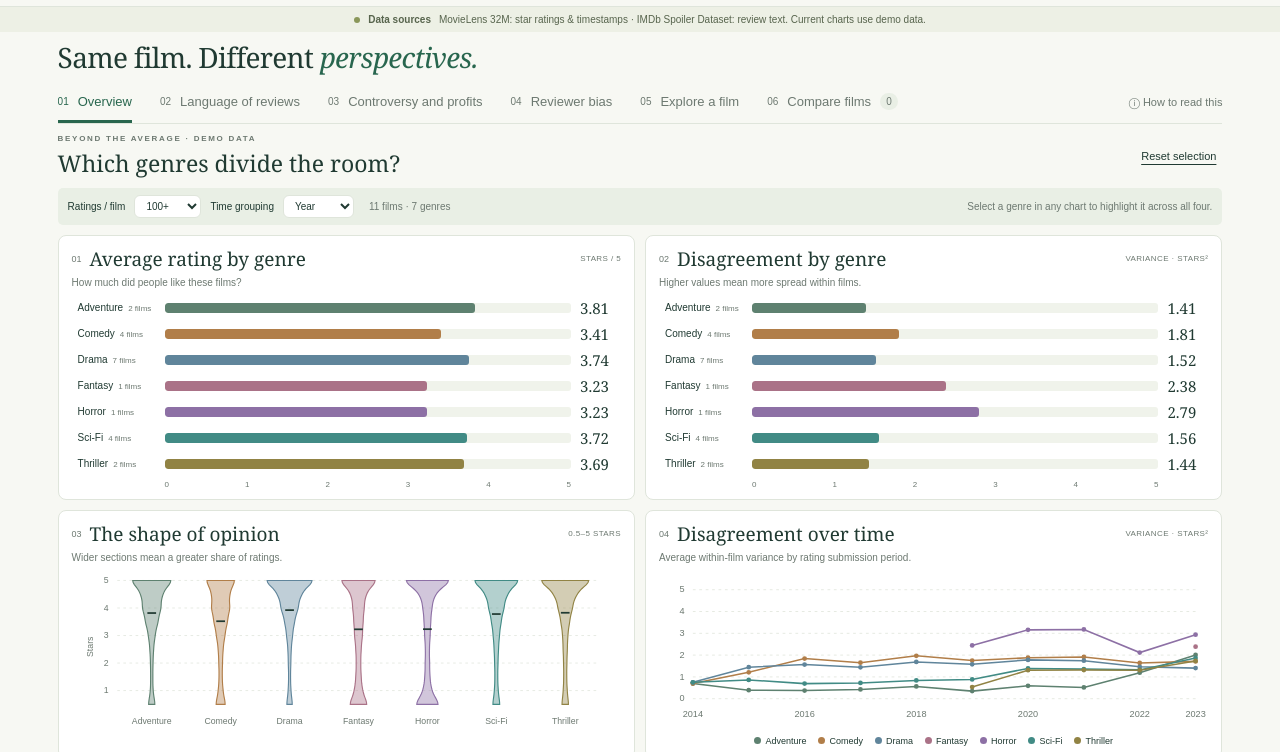
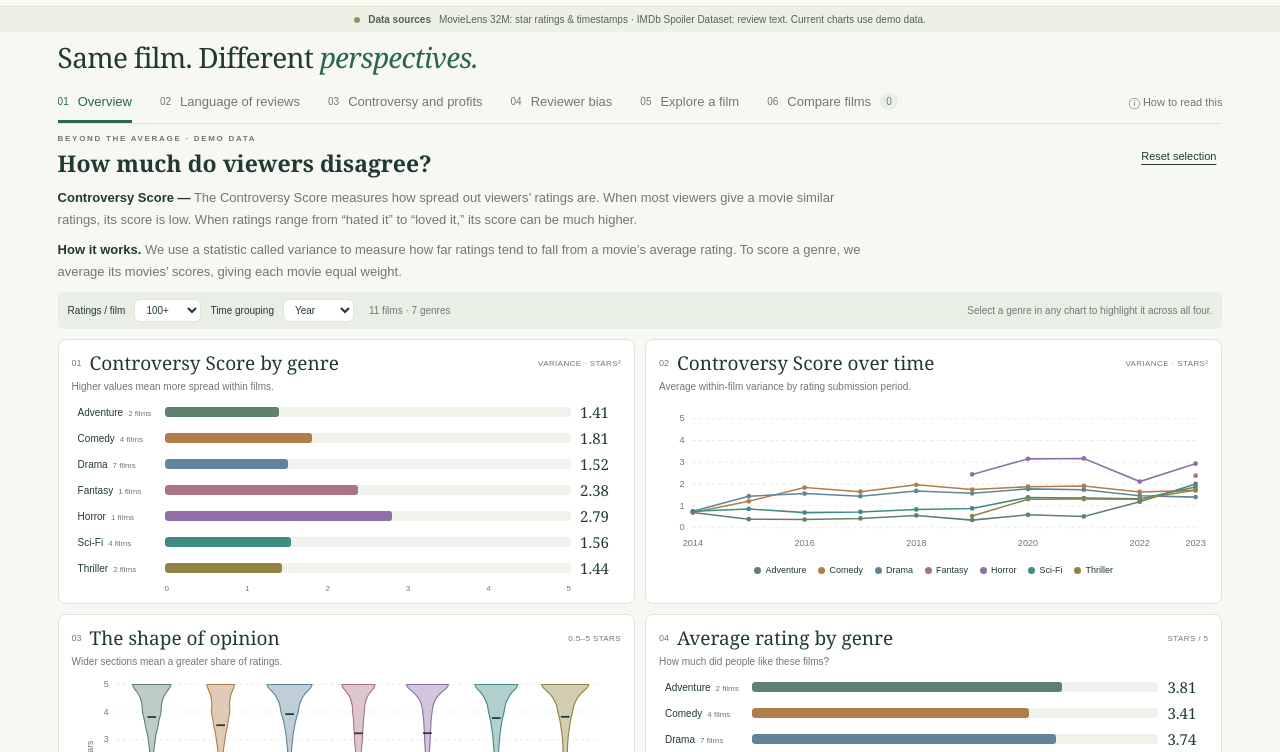
Before and after one commit to JohnArmstrong117/ReelVariance, a plain HTML site: page prototype/index.html in a window 1280 px wide. Shown: the part 43-795 px from the top of the page. Drawn offline with Linux system fonts and the light colour scheme.

Commit message:
Changing some of the language on the overview page, and adjusting visualization positions

```diff
--- a/prototype/charts.js
+++ b/prototype/charts.js
@@ -46,9 +46,9 @@
         path += `${connected ? 'L' : 'M'}${x(row.year)},${y(row.variance)} `; connected = true;
         return `<circle cx="${x(row.year)}" cy="${y(row.variance)}" r="2.6" fill="${color(s.genre)}"><title>${s.genre} · ${row.year}${width > 1 ? '–' + Math.min(2023, row.year + width - 1) : ''} · variance ${fmt(row.variance)} · ${row.films} contributing films · n=${row.count}</title></circle>`;
       }).join('');
-      return `<g class="genre-mark ${muted(s.genre) ? 'is-muted' : ''}" role="button" tabindex="0" data-genre="${s.genre}" aria-pressed="${selectedGenre === s.genre}" aria-label="${s.genre} disagreement over time; select to highlight"><path d="${path}" fill="none" stroke="${color(s.genre)}" stroke-width="${selectedGenre === s.genre ? 3 : 1.7}"/>${marks}</g>`;
+      return `<g class="genre-mark ${muted(s.genre) ? 'is-muted' : ''}" role="button" tabindex="0" data-genre="${s.genre}" aria-pressed="${selectedGenre === s.genre}" aria-label="${s.genre} Controversy Score over time; select to highlight"><path d="${path}" fill="none" stroke="${color(s.genre)}" stroke-width="${selectedGenre === s.genre ? 3 : 1.7}"/>${marks}</g>`;
     }).join('');
-    return `<svg class="overview-svg" viewBox="0 0 ${w} ${h}" role="group" aria-label="Average within-film variance by genre over rating submission periods; simulated data">${grid}${ticks}${lines}</svg><div class="genre-legend">${series.map(s => `<button data-genre="${s.genre}" aria-pressed="${selectedGenre === s.genre}" class="${muted(s.genre) ? 'is-muted' : ''}"><i style="background:${color(s.genre)}"></i>${s.genre}</button>`).join('')}</div>`;
+    return `<svg class="overview-svg" viewBox="0 0 ${w} ${h}" role="group" aria-label="Controversy Score by genre over rating submission periods; simulated data">${grid}${ticks}${lines}</svg><div class="genre-legend">${series.map(s => `<button data-genre="${s.genre}" aria-pressed="${selectedGenre === s.genre}" class="${muted(s.genre) ? 'is-muted' : ''}"><i style="background:${color(s.genre)}"></i>${s.genre}</button>`).join('')}</div>`;
   }
 
   function render() {
@@ -62,7 +62,7 @@
     $('genre-violins').innerHTML = violins(rows);
     $('genre-trends').innerHTML = trends(series, width);
     const row = rows.find(r => r.genre === selectedGenre);
-    $('genre-insight').textContent = row ? `${row.genre} · ${row.films} films · average ${fmt(row.mean)} / 5 · within-film variance ${fmt(row.variance)} stars² · highlighted across all charts.` : 'Select a genre in any chart to compare its average, disagreement, distribution and history.';
+    $('genre-insight').textContent = row ? `${row.genre} · ${row.films} films · average ${fmt(row.mean)} / 5 · Controversy Score ${fmt(row.variance)} stars² · highlighted across all charts.` : 'Select a genre in any chart to compare its Controversy Score, distribution, history, and average.';
     const counts = rows.map(row => `<tr><th>${row.genre}</th><td>${row.films}</td><td>${row.count}</td><td>${fmt(row.mean)}</td><td>${fmt(row.variance)}</td>${row.bins.map(n => `<td>${n}</td>`).join('')}</tr>`).join('');
     const history = series.flatMap(s => s.rows.map(row => `<tr><th>${s.genre}</th><td>${row.year}${width > 1 ? '–' + Math.min(2023, row.year + width - 1) : ''}</td><td>${row.films}</td><td>${row.count}</td><td>${fmt(row.variance)}</td></tr>`)).join('');
     $('overview-values').innerHTML = `<table class="period-table"><caption>Genre values and exact pooled rating counts</caption><thead><tr><th>Genre</th><th>Films</th><th>Ratings</th><th>Film mean</th><th>Film variance</th>${Array.from({length:10}, (_,i) => `<th>${(i+1)/2}★</th>`).join('')}</tr></thead><tbody>${counts}</tbody></table><table class="period-table"><caption>Simulated historical periods; average within-film variance</caption><thead><tr><th>Genre</th><th>Period</th><th>Contributing films</th><th>Ratings</th><th>Variance</th></tr></thead><tbody>${history}</tbody></table>`;
--- a/prototype/index.html
+++ b/prototype/index.html
@@ -31,13 +31,17 @@
       </div>
     </section>
     <section id="overview-view">
-      <div class="overview-heading"><div><p class="eyebrow">BEYOND THE AVERAGE · DEMO DATA</p><h2>Which genres divide the room?</h2></div><button id="genre-clear" class="text-button">Reset selection</button></div>
+      <div class="overview-heading"><div><p class="eyebrow">BEYOND THE AVERAGE · DEMO DATA</p><h2>How much do viewers disagree?</h2></div><button id="genre-clear" class="text-button">Reset selection</button></div>
+      <div class="overview-lede">
+        <p><strong>Controversy Score —</strong> The Controversy Score measures how spread out viewers’ ratings are. When most viewers give a movie similar ratings, its score is low. When ratings range from “hated it” to “loved it,” its score can be much higher.</p>
+        <p><strong>How it works.</strong> We use a statistic called variance to measure how far ratings tend to fall from a movie’s average rating. To score a genre, we average its movies’ scores, giving each movie equal weight.</p>
+      </div>
       <div class="overview-toolbar"><label for="genre-minimum">Ratings / film</label><select id="genre-minimum"><option value="0">All</option><option value="100" selected>100+</option><option value="1000">1,000+</option><option value="2000">2,000+</option></select><label for="time-period">Time grouping</label><select id="time-period"><option value="1">Year</option><option value="5">5 years</option><option value="10">Decade</option></select><span id="genre-summary"></span><span class="toolbar-hint">Select a genre in any chart to highlight it across all four.</span></div>
       <div class="overview-grid">
-        <article class="chart-card"><div class="card-title"><span class="chart-number">01</span><h3>Average rating by genre</h3><span class="chart-unit">STARS / 5</span></div><p class="card-caption">How much did people like these films?</p><div id="genre-means"></div></article>
-        <article class="chart-card"><div class="card-title"><span class="chart-number">02</span><h3>Disagreement by genre</h3><span class="chart-unit">VARIANCE · STARS²</span></div><p class="card-caption">Higher values mean more spread within films.</p><div id="genre-variances"></div></article>
+        <article class="chart-card"><div class="card-title"><span class="chart-number">01</span><h3>Controversy Score by genre</h3><span class="chart-unit">VARIANCE · STARS²</span></div><p class="card-caption">Higher values mean more spread within films.</p><div id="genre-variances"></div></article>
+        <article class="chart-card"><div class="card-title"><span class="chart-number">02</span><h3>Controversy Score over time</h3><span class="chart-unit">VARIANCE · STARS²</span></div><p class="card-caption">Average within-film variance by rating submission period.</p><div id="genre-trends" class="overview-svg-wrap"></div></article>
         <article class="chart-card"><div class="card-title"><span class="chart-number">03</span><h3>The shape of opinion</h3><span class="chart-unit">0.5–5 STARS</span></div><p class="card-caption">Wider sections mean a greater share of ratings.</p><div id="genre-violins" class="overview-svg-wrap"></div></article>
-        <article class="chart-card"><div class="card-title"><span class="chart-number">04</span><h3>Disagreement over time</h3><span class="chart-unit">VARIANCE · STARS²</span></div><p class="card-caption">Average within-film variance by rating submission period.</p><div id="genre-trends" class="overview-svg-wrap"></div></article>
+        <article class="chart-card"><div class="card-title"><span class="chart-number">04</span><h3>Average rating by genre</h3><span class="chart-unit">STARS / 5</span></div><p class="card-caption">How much did people like these films?</p><div id="genre-means"></div></article>
       </div>
       <div id="genre-insight" class="overview-insight" role="status">Select a genre to inspect its pattern across the four charts.</div>
       <details class="overview-details"><summary>Chart methods & exact values</summary><p class="hint">Demo ratings and simulated dates through 2023. Bars and trend lines give each film equal weight; multi-genre films appear in each listed genre. Time periods include only films with at least two ratings in that period, so the set of contributing films can change. Calendar periods may be partial. Trends compare rating cohorts, not changes in the same people.</p><p class="hint">Violins pool ratings per genre and smooth them with a Gaussian kernel (bandwidth 0.25 stars, reflected at 0.5 and 5). All violins use a shared width scale. Smoothing is illustrative: use the exact counts below before interpreting apparent peaks.</p><div id="overview-values" class="table-scroll"></div></details>
--- a/prototype/styles.css
+++ b/prototype/styles.css
@@ -183,7 +183,12 @@ footer span:nth-child(2) { text-align: center; line-height: 1.8; }
 :is(.overview-active, .film-active, .compare-active, .language-active, .controversy-active, .bias-active) .view-tabs button { padding: 10px 0; }
 .overview-heading { display: flex; align-items: center; justify-content: space-between; gap: 10px; }
 .overview-heading h2 { font-size: 23px; }
+#overview-view .overview-heading h2 { font-weight: 700; }
 .overview-heading .eyebrow { margin: 0 0 4px; font-size: 8px; }
+.overview-lede { max-width: 820px; margin: 8px 0 2px; }
+.overview-lede p { margin: 0 0 8px; font-size: 13px; line-height: 1.7; color: var(--muted); }
+.overview-lede p:last-child { margin-bottom: 0; }
+.overview-lede strong { color: var(--ink); font-weight: 700; }
 .overview-toolbar { display: flex; align-items: center; flex-wrap: wrap; gap: 9px; padding: 7px 10px; margin: 9px 0 10px; background: var(--mint); border-radius: 5px; font-size: 10px; }
 .overview-toolbar select { background: white; border: 1px solid var(--line); padding: 4px 7px; color: var(--ink); font-size: 10px; }
 .overview-toolbar #genre-summary { color: var(--muted); margin-left: 6px; }
```
Also changed, not shown: 1 other file.
